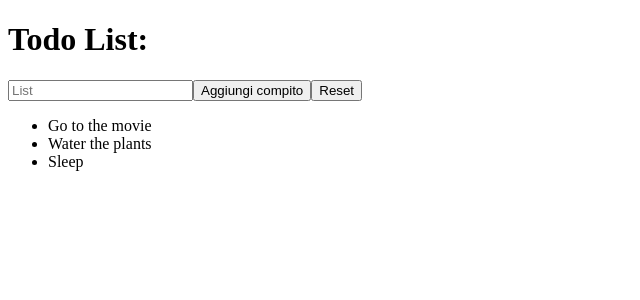
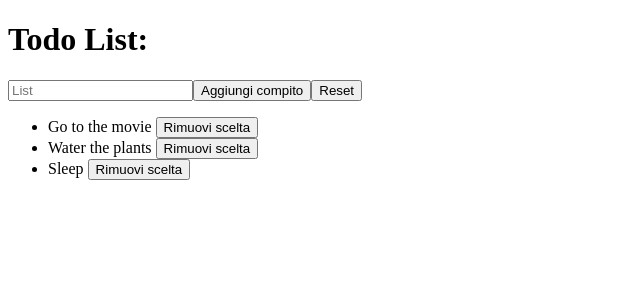
Before and after one commit to Vincenzo-Pallante-Dev/exercises-React, a React (Create React App) app in the folder my-project/: page / in a window 1280 px wide. Shown: the top 300 px of the page, without its empty margins (0-640 px from the left). Built offline with nearby package versions, Linux system fonts and the light colour scheme.

Commit message:
feat: exercise

```diff
--- a/my-project/src/components/TodoList.js
+++ b/my-project/src/components/TodoList.js
@@ -33,6 +33,16 @@ export class TodoLIst extends React.Component {
     });
   };
 
+  handleRemove = (event) => {
+    const index = event.target.closest("li").index;
+    const todos = this.state.todos.slice();
+    todos.splice(index, 1);
+
+    this.setState({
+      todos: todos,
+    });
+  };
+
   render() {
     return (
       <div>
@@ -47,7 +57,9 @@ export class TodoLIst extends React.Component {
         <button onClick={this.handleResetState}>Reset</button>
         <ul>
           {this.state.todos.map((todo, index) => (
-            <li key={todo + index}>{todo}</li>
+            <li key={todo + index}>
+              {todo} <button onClick={this.handleRemove}>Rimuovi scelta</button>
+            </li>
           ))}
         </ul>
       </div>
```
Also changed, not shown: my-project/Lists 05.txt (deleted), my-project/Lists 06.txt (added).
